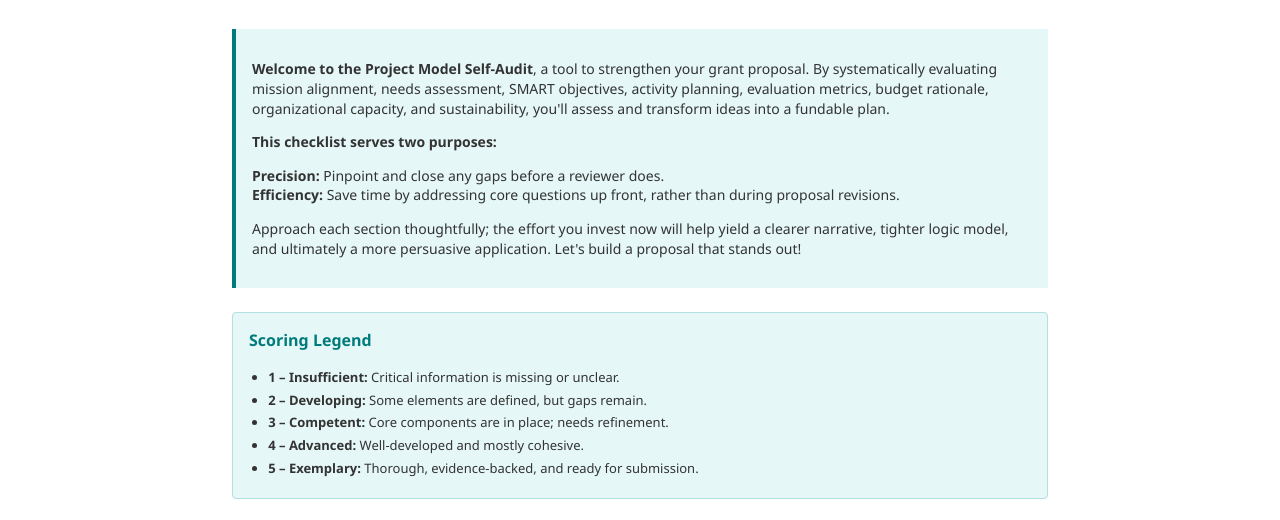
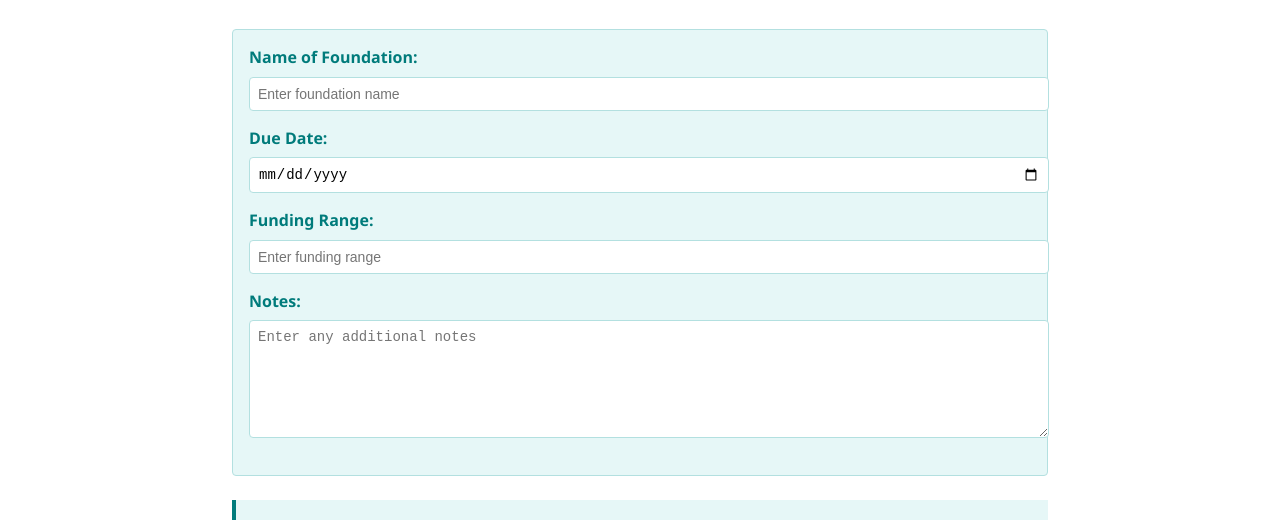
Before and after one commit to gintisconsulting/project-audit-form, a plain HTML site: page index.html in a window 1280 px wide. Shown: the part 196-716 px from the top of the page. Drawn offline with Linux system fonts and the light colour scheme.

Commit message:
Form fields

```diff
--- a/index.html
+++ b/index.html
@@ -4,6 +4,7 @@
     <meta charset="UTF-8">
     <meta name="viewport" content="width=device-width, initial-scale=1.0">
     <title>Project Model Self-Audit Form</title>
+    <script src="https://cdnjs.cloudflare.com/ajax/libs/html2pdf.js/0.9.2/html2pdf.bundle.min.js"></script>
     <style>
         @media print {
             body { margin: 0; }
@@ -38,6 +39,35 @@
             font-size: 24px;
             margin: 0 0 0.5rem 0;
             font-weight: 600;
+        }
+
+        .form-fields {
+            margin-bottom: 1.5rem;
+            padding: 1rem;
+            background: #e6f7f7; /* Updated color */
+            border: 1px solid #b3e0e0; /* Updated color */
+            border-radius: 4px;
+        }
+
+        .form-fields label {
+            display: block;
+            font-weight: 600;
+            margin-bottom: 0.5rem;
+            color: #007b7b; /* Updated color */
+        }
+
+        .form-fields input, .form-fields textarea {
+            width: 100%;
+            padding: 0.5rem;
+            border: 1px solid #b3e0e0; /* Updated color */
+            border-radius: 4px;
+            font-size: 14px;
+            margin-bottom: 1rem;
+        }
+
+        .form-fields textarea {
+            resize: vertical;
+            height: 100px;
         }
 
         .intro {
@@ -219,11 +249,25 @@
     </style>
 </head>
 <body>
-    <button class="print-button no-print" onclick="printToPDF()">Save as PDF</button>
+    <button class="print-button no-print" onclick="saveAsPDF()">Save as PDF</button>
 
     <div class="header">
         <img src="path-to-logo/gintis-logo.png" alt="Gintis Consulting Logo"> <!-- Replace with actual path -->
         <h1>Project Model Self-Audit Form</h1>
+    </div>
+
+    <div class="form-fields">
+        <label for="foundationName">Name of Foundation:</label>
+        <input type="text" id="foundationName" name="foundationName" placeholder="Enter foundation name">
+
+        <label for="dueDate">Due Date:</label>
+        <input type="date" id="dueDate" name="dueDate">
+
+        <label for="fundingRange">Funding Range:</label>
+        <input type="text" id="fundingRange" name="fundingRange" placeholder="Enter funding range">
+
+        <label for="notes">Notes:</label>
+        <textarea id="notes" name="notes" placeholder="Enter any additional notes"></textarea>
     </div>
 
     <div class="intro">
@@ -735,6 +779,18 @@
                 targetRange.style.border = '2px solid #007b7b';
             }
         }
+
+        function saveAsPDF() {
+            const element = document.body; // Select the entire body for PDF generation
+            const options = {
+                margin: 0.5,
+                filename: 'Project_Model_Self_Audit_Form.pdf',
+                image: { type: 'jpeg', quality: 0.98 },
+                html2canvas: { scale: 2 },
+                jsPDF: { unit: 'in', format: 'letter', orientation: 'portrait' }
+            };
+            html2pdf().set(options).from(element).save();
+        }
     </script>
 </body>
 </html>
```
